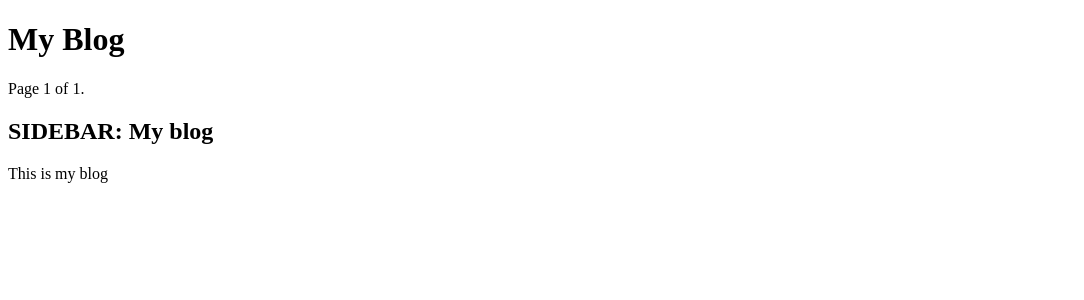
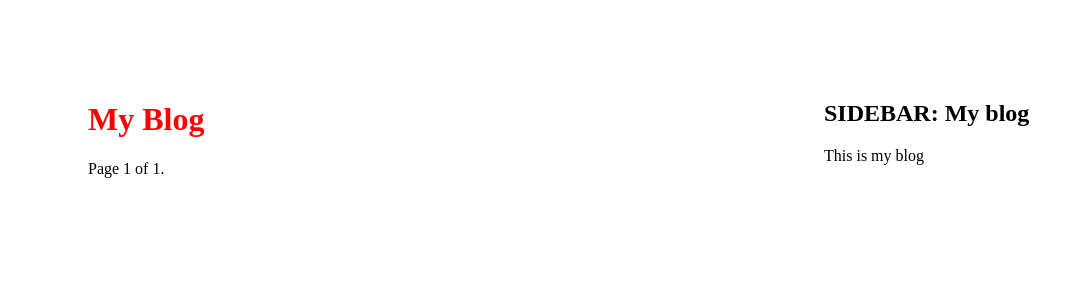
Before and after one commit to derelektrischemoench/DjangoBlog, a Django app: page /blog/ in a window 1280 px wide. Shown: the top 300 px of the page, without its empty margins (0-1084 px from the left). Run offline with Django 3.2, Linux system fonts and the light colour scheme; data that the repository does not hold is empty.

```diff
--- /dev/null
+++ b/blog/static/blog.css
@@ -0,0 +1,23 @@
+h1 {
+    color: red;
+}
+
+#main {
+	display: -webkit-flex;
+	display: -moz-flex;
+	display: -ms-flex;
+	display: -o-flex;
+	display: -webkit-box;
+	display: -ms-flexbox;
+	display: flex;
+
+	margin: 5em 5em;
+}
+
+#content{
+	flex:4;
+}
+
+#sidebar {
+	flex:2;
+}
--- a/blog/templates/blog/static/base.html
+++ b/blog/templates/blog/static/base.html
@@ -4,8 +4,10 @@
 <head>
     <meta charset="UTF-8">
     <title>{% block title %}{% endblock %}</title>
+    <link href="{% static "blog.css"%}" rel="stylesheet">
 </head>
 <body>
+    <div id="main">
         <div id="content">
             {% block content %}
 
@@ -15,5 +17,6 @@
             <h2>SIDEBAR: My blog</h2>
             <p>This is my blog</p>
         </div>
+    </div><!--main_end-->
 </body>
 </html>
```
Also changed, not shown: blog/templates/blog/static/blog_base.css (added). Lines whose indentation alone changed are shown as unchanged.
